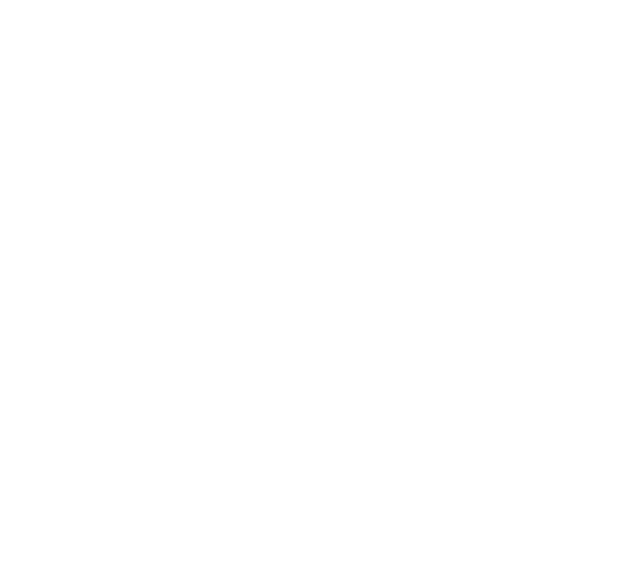
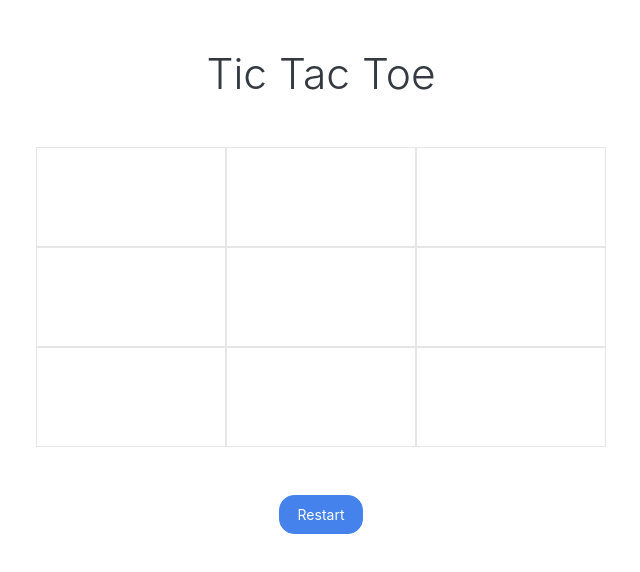
Before and after one commit to TymekB/TicTacToe, an Angular app: page / in a window 1280 px wide. Shown: the top 572 px of the page, without its empty margins (319-959 px from the left). Built offline with nearby package versions, Linux system fonts and the light colour scheme.

Commit message:
added TicTacToe component

```diff
--- a/src/app/app.component.html
+++ b/src/app/app.component.html
@@ -0,0 +1 @@
+<app-tic-tac-toe></app-tic-tac-toe>
--- a/src/app/app.module.ts
+++ b/src/app/app.module.ts
@@ -2,10 +2,12 @@
 import { NgModule } from '@angular/core';
 
 import { AppComponent } from './app.component';
+import { TicTacToeComponent } from './tic-tac-toe/tic-tac-toe.component';
 
 @NgModule({
   declarations: [
-    AppComponent
+    AppComponent,
+    TicTacToeComponent
   ],
   imports: [
     BrowserModule
--- /dev/null
+++ b/src/app/tic-tac-toe/tic-tac-toe.component.html
@@ -0,0 +1,29 @@
+<div class="container mt-5">
+    <div class="row">
+        <div class="col-md-3"></div>
+
+        <div class="col-md-6">
+            <h1 class="logo">Tic Tac Toe</h1>
+
+            <div class="row mt-5 text-center">
+                <div class="col-4 square"></div>
+                <div class="col-4 square"></div>
+                <div class="col-4 square"></div>
+
+                <div class="col-4 square"></div>
+                <div class="col-4 square"></div>
+                <div class="col-4 square"></div>
+
+                <div class="col-4 square"></div>
+                <div class="col-4 square"></div>
+                <div class="col-4 square"></div>
+            </div>
+
+            <div class="text-center mt-5">
+                <button class="btn btn-primary">Restart</button>
+            </div>
+
+
+        </div>
+    </div>
+</div>
--- /dev/null
+++ b/src/app/tic-tac-toe/tic-tac-toe.component.scss
@@ -0,0 +1,15 @@
+h1.logo {
+    font-weight: 300;
+    text-align: center;
+}
+
+.square {
+    border: 1px solid #e6e6e6;
+    height: 100px;
+    line-height: 100px;
+}
+
+.square:hover {
+    cursor: pointer;
+    background: #fafafa;
+}
--- /dev/null
+++ b/src/app/tic-tac-toe/tic-tac-toe.component.ts
@@ -0,0 +1,15 @@
+import { Component, OnInit } from '@angular/core';
+
+@Component({
+  selector: 'app-tic-tac-toe',
+  templateUrl: './tic-tac-toe.component.html',
+  styleUrls: ['./tic-tac-toe.component.scss']
+})
+export class TicTacToeComponent implements OnInit {
+
+  constructor() { }
+
+  ngOnInit(): void {
+  }
+
+}
```
Also changed, not shown: 1 other file (tests, documents, lock files or other folders).
